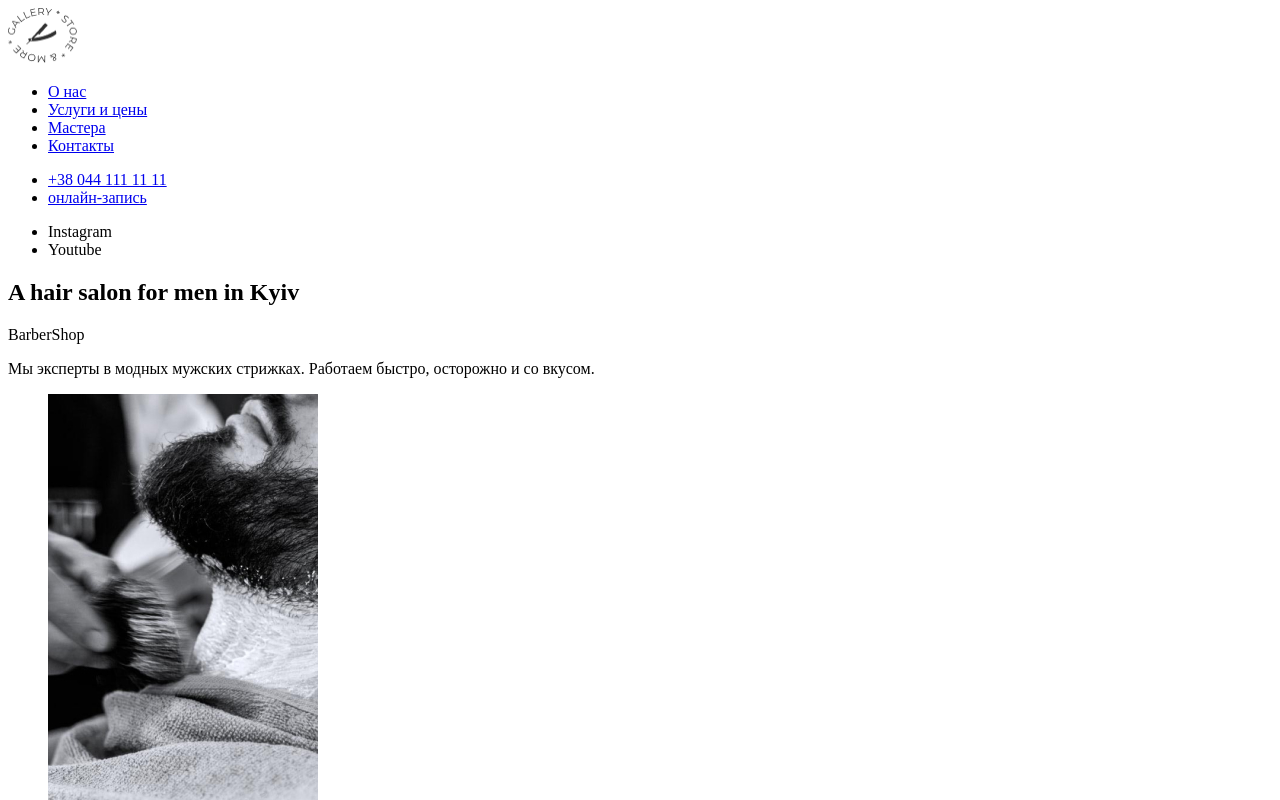
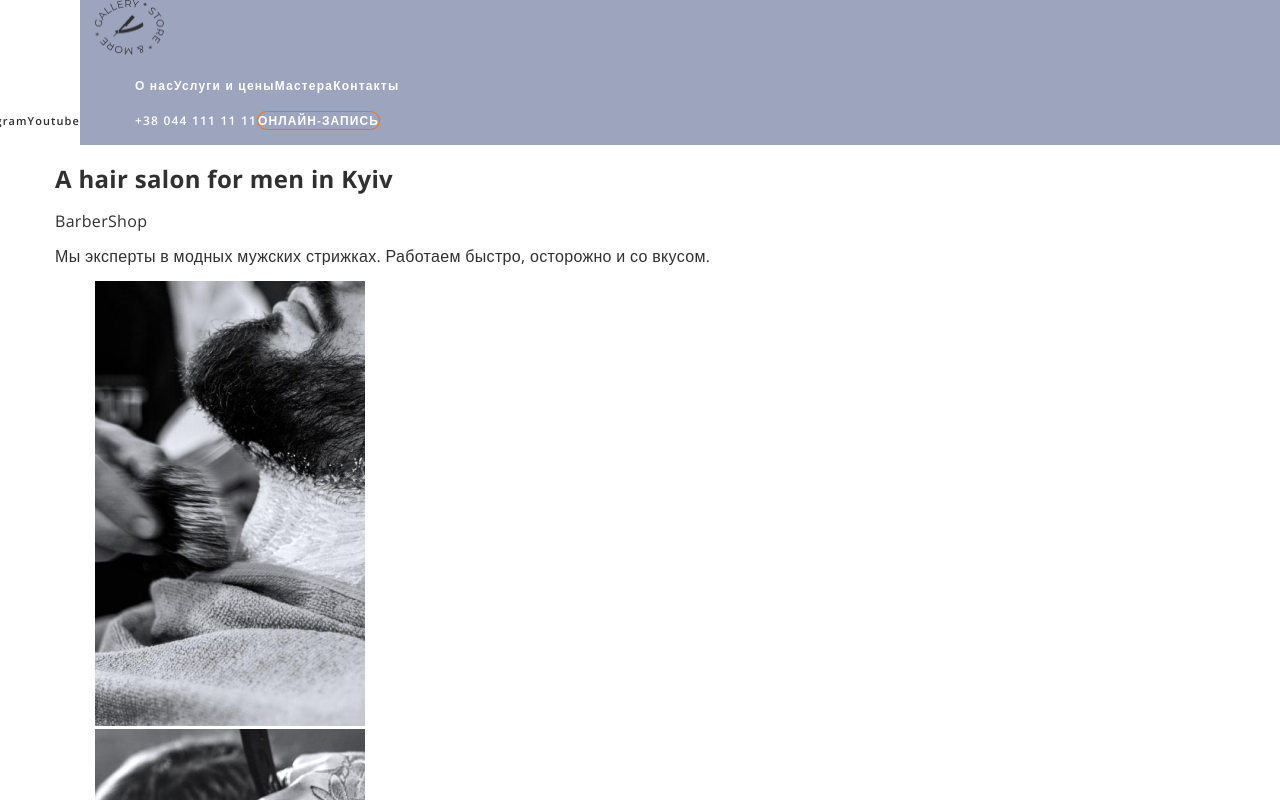
Before and after one commit to PavlinaAntipova/barbershop, a plain HTML site: page index.html in a window 1280 px wide. Shown: the top 800 px of the page. Drawn offline with nearby package versions, Linux system fonts and the light colour scheme.

Commit message:
добавляет разметку и стили

```diff
--- a/css/style.css
+++ b/css/style.css
@@ -0,0 +1,117 @@
+/* Шрифт */
+/* OpenSans 600 normal bold
+Raleway bold */
+
+/*
+#FFFFFF ссылки на темном фоне, заголовки на темном фоне
+#FF6C00 акцент
+#303030 ссылки на светлом фоне, сабтайтлы на светлом фоне, заголовки на светлом фоне - основной цвет текста на сайте
+rgba(157, 164, 189, 0.6) сабтайтл на слайдере + полу прозрачный текст, сабтайтлы на темном фоне
+#9DA4BD текст на слайдере, текст на темном фоне
+#555555 основной текст на светлом фоне
+
+
+
+*/
+:root {
+  --accent-color: #ff6c00;
+  --primary-text-color: #303030;
+  --secondary-text-color: #555555;
+  --lighten-text-color: #ffffff;
+  --darken-text-color: #9da4bd;
+  --transparent-text-color: rgba(157, 164, 189, 0.6);
+}
+
+body {
+  font-family: 'Open Sans', sans-serif;
+  color: var(--primary-text-color);
+  letter-spacing: 0.02em;
+}
+.container {
+  width: 1200px;
+  padding-right: 15px;
+  padding-left: 15px;
+  margin-left: auto;
+  margin-right: auto;
+}
+
+.list {
+  list-style: none;
+}
+
+.link {
+  text-decoration: none;
+  color: inherit;
+  font-weight: 600;
+  font-size: 12px;
+  line-height: 1.33em;
+  letter-spacing: 0.1em;
+}
+
+.address {
+  font-style: normal;
+}
+
+.lighten {
+  color: var(--lighten-text-color);
+}
+
+.header-box {
+  display: flex;
+  flex-direction: row-reverse;
+}
+
+/* Header */
+.header {
+  display: flex;
+
+  background-color: var(--darken-text-color);
+}
+.site-nav .list {
+  display: flex;
+}
+.site-nav-link {
+  letter-spacing: 0.1em;
+  color: var(--lighten-text-color);
+}
+
+.site-nav-link:hover,
+.site-nav-link:focus {
+  color: var(--accent-color);
+}
+
+.contacts-list {
+  display: flex;
+}
+
+.contacts-link {
+  text-transform: uppercase;
+  color: var(--lighten-text-color);
+}
+
+/* aside */
+.social-link {
+  font-size: 11px;
+  line-height: 1.36em;
+}
+
+.aside-section {
+  display: flex;
+}
+
+.aside-section .list {
+  display: flex;
+  align-self: flex-end;
+}
+
+.aside-section .social-link:hover,
+.aside-section .social-link:focus {
+  color: var(--accent-color);
+}
+
+.buttom-link {
+  letter-spacing: 0.09em;
+  text-transform: uppercase;
+  border: 1px solid var(--accent-color);
+  border-radius: 25px;
+}
--- a/index.html
+++ b/index.html
@@ -5,32 +5,44 @@
     <meta http-equiv="X-UA-Compatible" content="IE=edge">
     <meta name="viewport" content="width=device-width, initial-scale=1.0">
     <title>BarberShop</title>
+    <link rel="preconnect" href="https://fonts.googleapis.com">
+    <link href="https://fonts.googleapis.com/css2?family=Open+Sans:wght@400;600;700&family=Raleway:wght@700&display=swap"
+      rel="stylesheet">
+      <link rel="stylesheet" href="https://cdnjs.cloudflare.com/ajax/libs/modern-normalize/1.0.0/modern-normalize.min.css" />
     <link rel="stylesheet" href="./css/style.css">
 </head>
 <body>
-  <header>
-      <a href="./index.html"><img src="./image/logo.png" alt="Логотип" width="69" height="55"></a>
-      <nav>
-          <ul>
-                <li><a href="#">О нас</a></li>
-                <li><a href="#">Услуги и цены</a></li>
-                <li><a href="#">Мастера</a></li>
-                <li><a href="#">Контакты</a></li>
+  <div class="header-box">
+  <header class="header">
+    <div class="container">
+      <a href="./index.html" class="link"><img src="./image/logo.png" alt="Логотип" width="69" height="55"></a>
+
+      <nav class="site-nav">
+          <ul class="list">
+                <li><a href="#about" class="link site-nav-link">О нас</a></li>
+                <li><a href="#price" class="link site-nav-link">Услуги и цены</a></li>
+                <li><a href="#barbers" class="link site-nav-link">Мастера</a></li>
+                <li><a href="#footer" class="link site-nav-link">Контакты</a></li>
           </ul>
       </nav>
-      <ul>
-                <li><a href="tel:+380441111111">+38 044 111 11 11</a></li>
-                <li><a href="#">онлайн-запись</a></li>
+      <ul class="list contacts-list">
+                <li><a href="tel:+380441111111" class="link contacts-link">+38 044 111 11 11</a></li>
+                <li><a href="#footer" class="link contacts-link buttom-link lighten">онлайн-запись</a></li>
                 </ul>
+      </div>
   </header>
+  <aside class="aside-section">
+    <ul class="list">
+      <li><a href="#" class="link social-link">Instagram</a></li>
+      <li><a href="#" class="link social-link">Youtube</a></li>
+    </ul>
+  </aside>
+  </div>
   <main>
       <!-- Hero -->
       <section>
         <div class="container">
-          <ul>
-              <li><a href=""></a>Instagram</li>
-              <li><a href=""></a>Youtube</li>
-          </ul>
+
           <h1 lang="en">A hair salon for men in Kyiv</h1>
           <span>BarberShop</span>
           <p>Мы эксперты в модных мужских стрижках.
@@ -39,9 +51,9 @@
 
       </section>
 
-      <section>
+      <section id="about">
           <div class="container">
-              <ul>
+              <ul class="list">
                   <li><img src="./image/about-1.jpg" alt="Мужчине бреют бороду" width="270" height="445"></li>
                   <li><img src="./image/about-2.jpg" alt="Мужчину подстригают" width="270" height="445"></li>
               </ul>
@@ -53,35 +65,35 @@
             и жаждет перемен. И когда ты попадешь в руки нашего мастера,
             то уже никогда не сможешь быть прежним. Мы команда, которая всегда с клиентами "на одной волне". Поэтому, мы всегда
             готовы усовершенствовать каждого, кто к нам приходит!</p>
-            <a href="#">онлайн-запись</a>
+            <a href="#footer" class="buttom-link">онлайн-запись</a>
 
 
           </div>
 
       </section>
 
-      <section>
+      <section id="price">
         <div class="container">
         <span>Проведи время в компании лучших мастеров</span>
         <h2>Услуги и цены</h2>
-        <ul>
+        <ul class="list">
           <li>Мужская стрижка <span>от 300 грн.</span></li>
           <li>Стрижка бороды <span>от 200 грн.</span></li>
           <li>Стрижка усов <span>от 200 грн.</span></li>
           <li>Бритье опасной бритвой <span>от 200 грн.</span></li>
         </ul>
-        <ul>
+        <ul class="list">
           <li>Cтрижка у стажера <span>от 50 грн.</span></li>
           <li>Стрижка под насадку <span>от 200 грн.</span></li>
           <li>Детская стрижка (до 12 лет) <span>от 300 грн.</span></li>
           <li>Камуфлирование седины <span>от 200 грн.</span></li>
         </ul>
-        <a href="#">онлайн-запись</a>
+        <a href="#footer" class="buttom-link">онлайн-запись</a>
         </div>
       </section>
       <section>
         <div class="container">
-          <ul>
+          <ul class="list">
             <li><p><span>600</span>Довольных клиентов в день</p></li>
             <li><p><span>50</span>Наград за отличный сервис</p></li>
             <li><p><span>20</span>Лучших мастеров Киева</p></li>
@@ -93,12 +105,12 @@
           <p>О нас говорят только хорошее. Но лучше 1 раз увидеть и прочувствовать, чем 10 раз прочитать.</p>
           </div>
       </section>
-      <section>
+      <section id="barbers">
         <div class="container">
 
           <span>для настоящих ценителей атмосферы</span>
           <h2>Наши мастера</h2>
-          <ul>
+          <ul class="list">
             <li><img src="./image/barber-1.jpg" alt="Мужчина с тату стрижет" width="370" height="346">
               <h3>John Smith</h3>
               <p>Extreme Barber</p>
@@ -134,7 +146,7 @@
       <section>
         <div class="container">
           <!-- <h2>Галерея</h2> -->
-          <ul>
+          <ul class="list">
             <li><img src="./image/gallery-1.jpg" alt="Мужчину стригут" width="270" height="360"></li>
             <li><img src="./image/gallery-2.jpg" alt="Мужчине мажут лицо пенкой" width="270" height="360"></li>
             <li><img src="./image/gallery-3.jpg" alt="Мужчине распаривают лицо" width="270" height="360"></li>
@@ -148,22 +160,38 @@
 
 
   </main>
-  <footer>
-    <!-- <form action=""></form> -->
+  <footer id="footer">
+    <div class="container">
+      <div class="form">
+      <h2>Онлайн-запись</h2>
+      <form action="#">
+        <input type="text" value="Имя">
+        <input type="tel" value="Телефон">
+        <textarea name="" id="" cols="30" rows="10"></textarea>
+      <button type="submit" class="buttom-link">онлайн-запись></button>
+      </form>
+      </div>
+      <div class="contacts">
       <h2>Контакты</h2>
-    <address><ul>
+      <address class="address"><ul class="list">
         <li>ул. Васильковая, 7А
         Киев, 08132</li>
-      <li><a href="tel:+380441111111">+38 044 111 11 11</a></li>
-      <li><a href="mailto:barbershop@email.com">barbershop@email.com</a></li>
+        <li><a href="tel:+380441111111" class="link">+38 044 111 11 11</a></li>
+        <li><a href="mailto:barbershop@email.com" class="link">barbershop@email.com</a></li>
       </ul></address>
       <h3>время работы</h3>
       <p>Ежедневно с 9:00 до 22:00</p>
-    <p>&copy; Copyright 2020</p>
-    <ul>
-      <li><a href=""></a>Instagram</li>
-      <li><a href=""></a>Youtube</li>
+      </div>
+    </div>
+  </footer>
+  <div>
+    <div class="container">
+    <p>&copy; Copyright <span>2020</span></p>
+    <ul class="list">
+      <li><a href="#" class="link social-link">Instagram</a></li>
+      <li><a href="#" class="link social-link">Youtube</a></li>
     </ul>
-  </footer>
+
+  </div>
 </body>
 </html>
```
Lines whose indentation alone changed are shown as unchanged.
